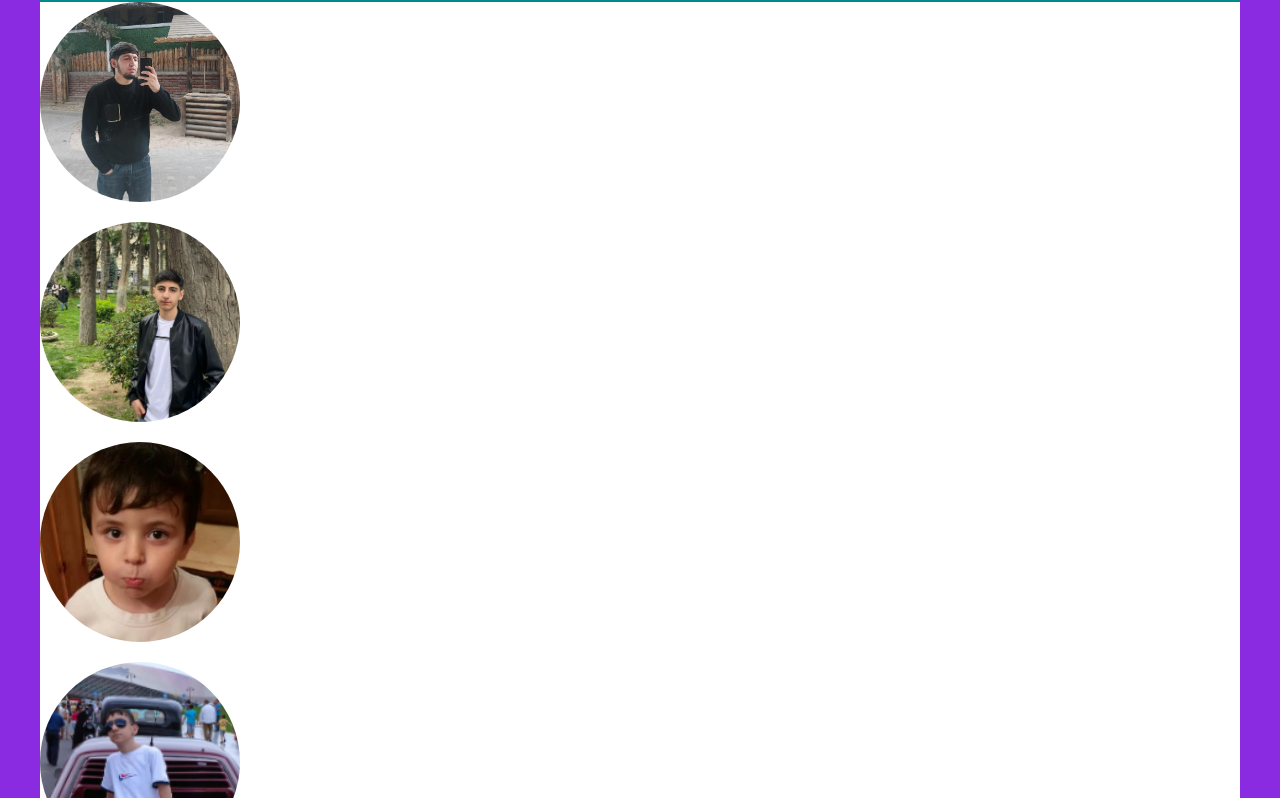
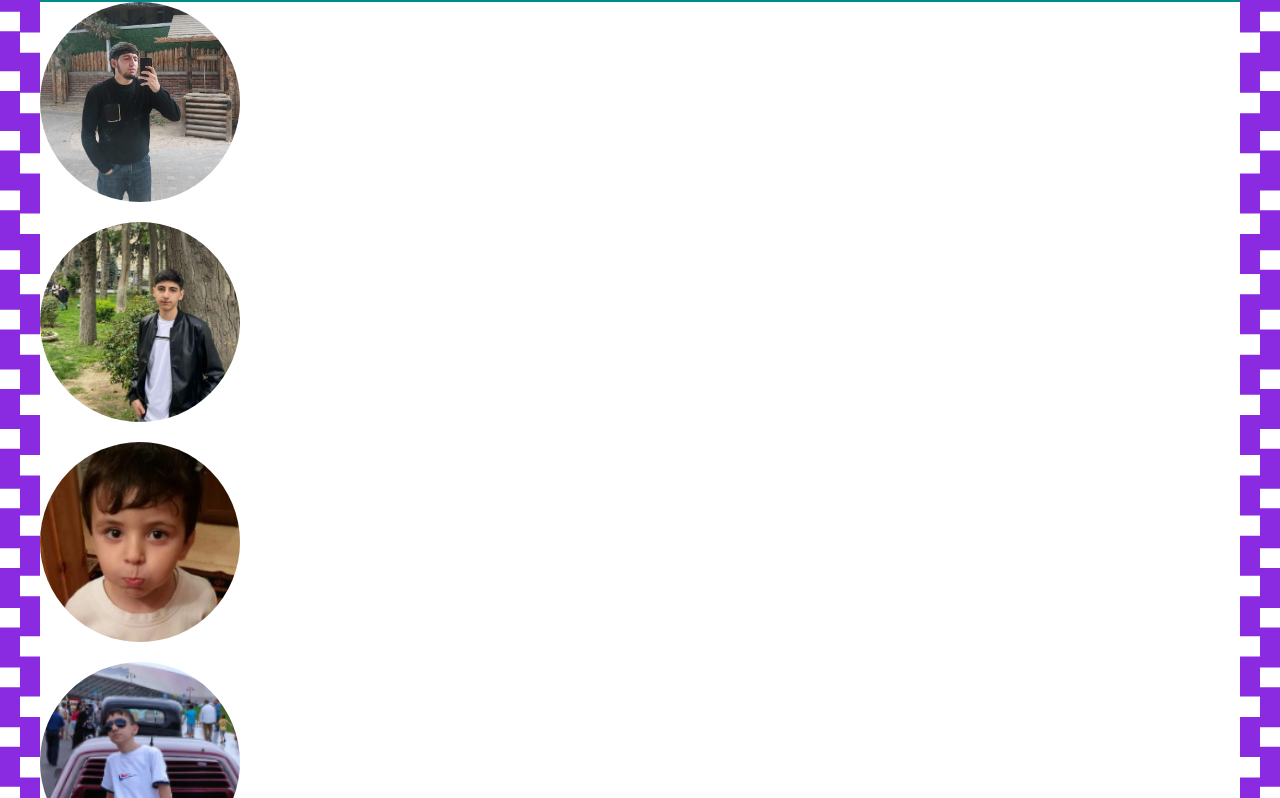
Before and after one commit to huriyya/ev-tapsirigi-1, a plain HTML site: page FILEX/filex ilk ders/index.html in a window 1280 px wide. Shown: the part 88-886 px from the top of the page. Drawn offline with Linux system fonts and the light colour scheme.

Commit message:
yeni sayt elave edildi

```diff
--- a/FILEX/filex ilk ders/index.html
+++ b/FILEX/filex ilk ders/index.html
@@ -8,7 +8,7 @@
         html,body{
             margin: 0;
             scroll-behavior: smooth;
-            border: solid 20px blueviolet;
+            border: dashed 20px blueviolet;
         }
         nav{
             background-color: darkcyan;
```
